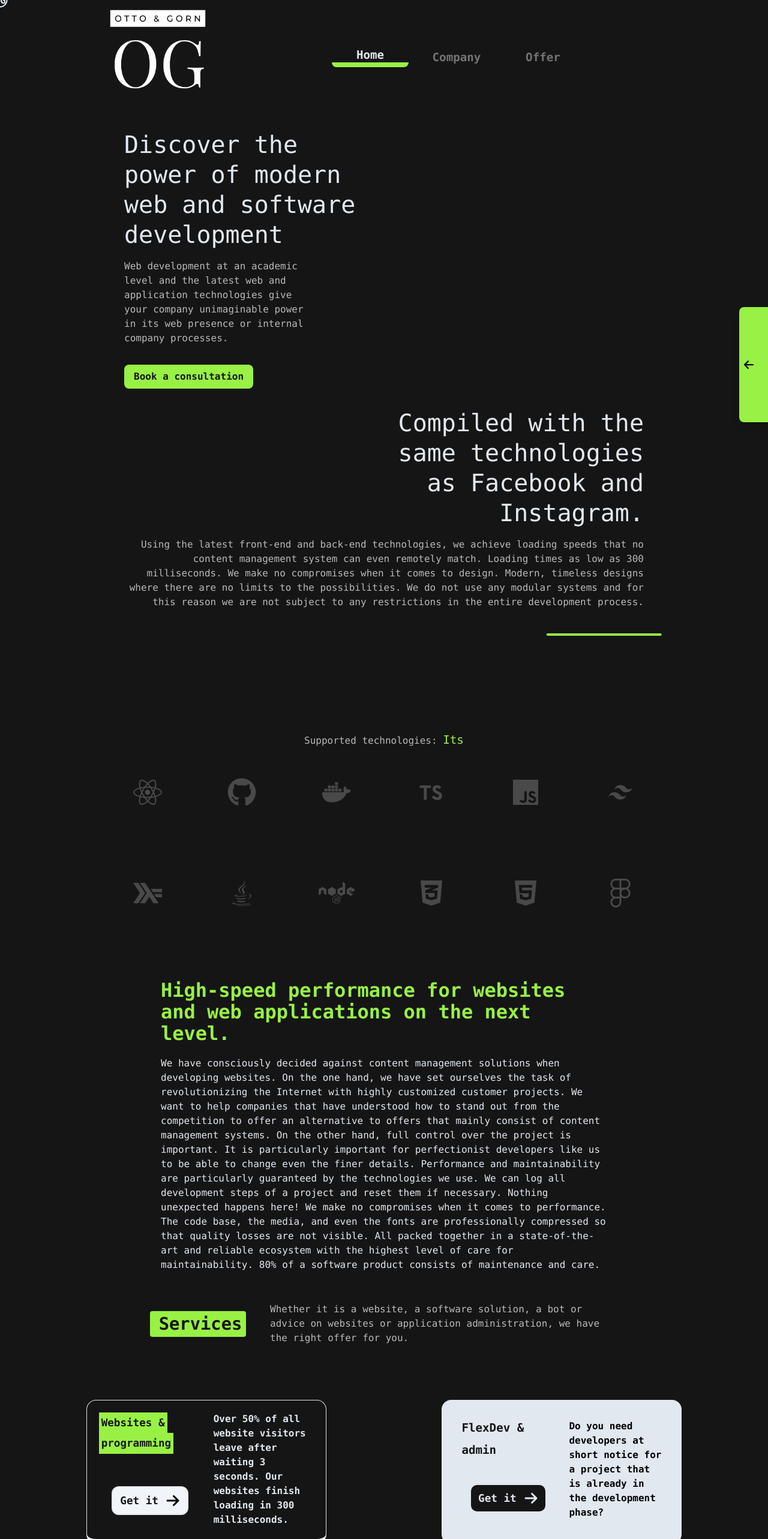
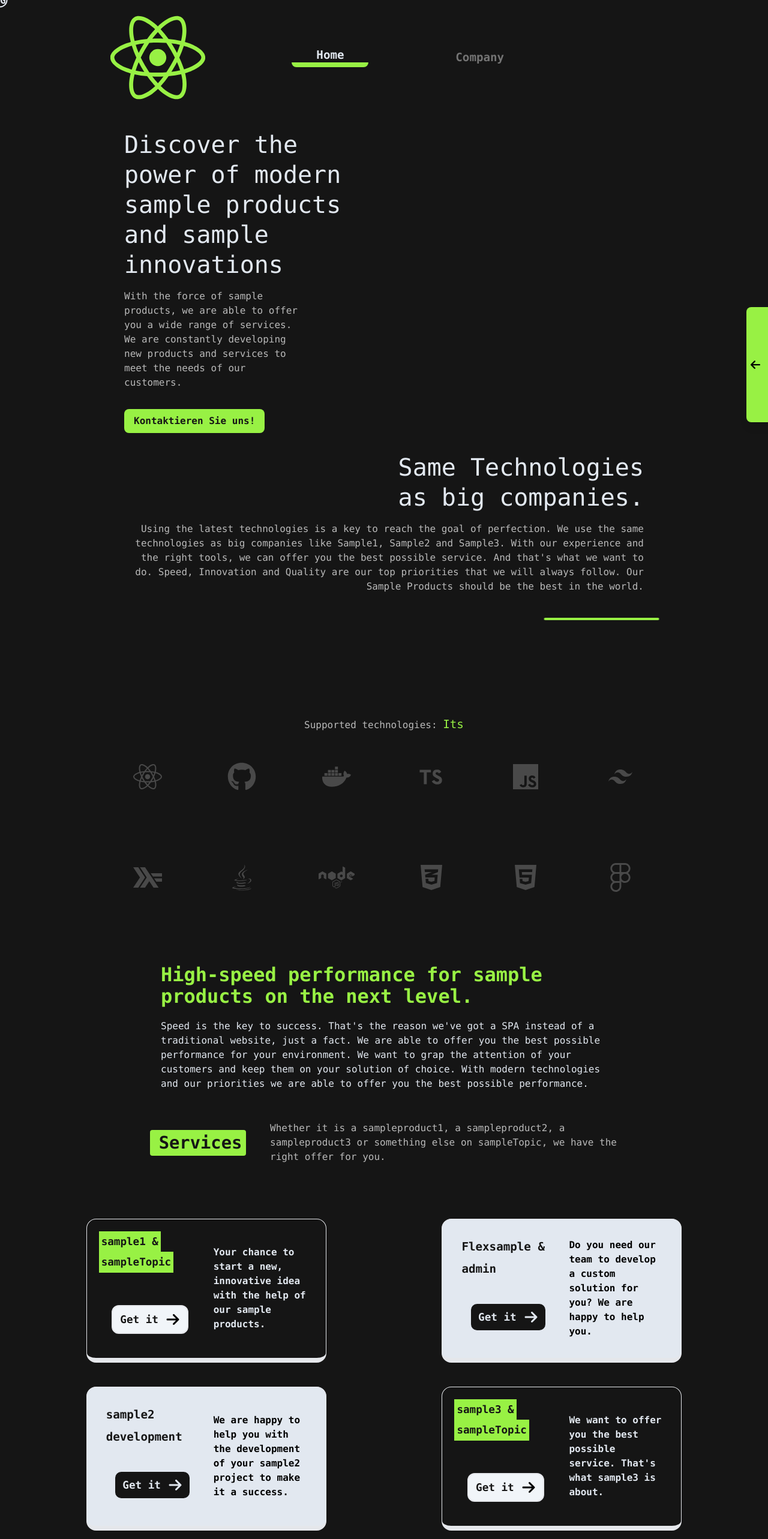
Before and after one commit to OGWebdesign/CompanyPage, a React (Vite) app: page / in a window 1280 px wide. Shown: the top 2566 px of the page at 60% size. Built offline with nearby package versions, Linux system fonts and the light colour scheme.

Commit message:
changed text

```diff
--- a/src/Pages/Home.tsx
+++ b/src/Pages/Home.tsx
@@ -1,6 +1,6 @@
 import { JSXElementConstructor, ReactElement, ReactNode, ReactPortal, useState } from "react";
 import Cursor from "../components/Cursor";
-import { ArrowIcon, CompanyIcon, DotsIcon, FacebookIcon, HouseIcon, InstagramIcon, MailIcon, OfferIcon, PinterestIcon } from "../components/Icons";
+import { ArrowIcon, CompanyIcon, DotsIcon, FacebookIcon, HouseIcon, InstagramIcon, MailIcon, OfferIcon, PinterestIcon, ReactIcon } from "../components/Icons";
 import { CompanySite } from "../components/CompanySite";
 import { ContactSite } from "../components/ContactSite";
 import { StartSite } from "../components/StartSite";
@@ -40,7 +40,7 @@ function App() {
   const stroke = visible ? "w-[20rem] opacity-100" : "w-0 opacity-0"
   const homeActive = indicatorNav == 1 ? "border-b-8 border-[#98f144] text-slate-200 " : "hover:border-b-8 hover:border-b-slate-200 text-[#747474]"
   const companyActive = indicatorNav == 2 ? "border-b-8 border-[#98f144] text-slate-200 " : "hover:border-b-8 hover:border-b-slate-200 text-[#747474]"
-  const offerActive = indicatorNav == 3 ? "border-b-8 border-[#98f144] text-slate-200 " : "hover:border-b-8 hover:border-b-slate-200 text-[#747474]"
+  //const offerActive = indicatorNav == 3 ? "border-b-8 border-[#98f144] text-slate-200 " : "hover:border-b-8 hover:border-b-slate-200 text-[#747474]"
 
 
   // ---------------------------   Button for order meeting for component TextAndButton for working with one Page technologie
@@ -54,7 +54,7 @@ function App() {
 
   const BlackCardbt1 = () =>
     <div className="w-full h-1/2 flex justify-center items-center">
-      <div onClick={() => setIndicatorNav(3)} className="w-[8rem] h-12 rounded-xl duration-300 group border-2 bg-slate-100 hover:bg-[#98f144] hover:border-[#e9e9e9]  flex justify-center items-center">
+      <div className="w-[8rem] h-12 rounded-xl duration-300 group border-2 bg-slate-100 hover:bg-[#98f144] hover:border-[#e9e9e9]  flex justify-center items-center">
         <p className="font-mono text-[1.1rem] font-semibold text-[#151515] group-hover:text-[#151515] mr-3 ">Get it</p>
         <ArrowIcon className="w-6 h-6 duration-300 tablet:group-hover:translate-x-14 desktop:group-hover:translate-x-12 mobile:group-hover:translate-x-10 group-hover:fill-slate-200  "></ArrowIcon>
       </div>
@@ -64,7 +64,7 @@ function App() {
 
   const WhiteCardbt1 = () =>
     <div className="w-full h-1/2 flex justify-center items-center">
-      <div onClick={() => setIndicatorNav(3)} className="w-[8rem] group h-12 rounded-xl border-2 border-slate-200 duration-300 group hover:border-[#151515] bg-[#151515] hover:bg-[#98f144] flex justify-center items-center">
+      <div className="w-[8rem] group h-12 rounded-xl border-2 border-slate-200 duration-300 group hover:border-[#151515] bg-[#151515] hover:bg-[#98f144] flex justify-center items-center">
         <p className="font-mono text-[1.1rem] font-semibold text-slate-200 group-hover:text-[#151515] mr-3 ">Get it</p>
         <ArrowIcon className="w-6 h-6 fill-slate-200 duration-300 tablet:group-hover:translate-x-14 desktop:group-hover:translate-x-12 mobile:group-hover:translate-x-10 group-hover:fill-black  "></ArrowIcon>
       </div>
@@ -130,14 +130,12 @@ function App() {
                 <div className="w-full flex justify-between duration-500">
 
                   {/* Navbar Logo Wrapper */}
-                  <div className="tablet:w-1/2 duration-500">
+                  <div className="tablet:w-1/3 duration-500">
                     {/* Navbar Logo Wrapper End*/}
 
 
                     {/* Navbar Logo */}
-                    <img
-                      className="mobile:w-28 mobile:h-28 tablet:w-36 mobile:m-4 mobile:scale-110 tablet:h-36 desktop:w-36 desktop:h-36 duration-500"
-                      src="logo.png" alt="logoGraphic" />
+                     <ReactIcon className="fill-[#98f144] mobile:w-28 mobile:h-28 tablet:w-36 mobile:m-4 mobile:scale-110 tablet:h-36 desktop:w-36 desktop:h-36 duration-500"/>
                   </div>
                   {/* Navbar Logo End*/}
 
@@ -155,8 +153,8 @@ function App() {
                     mobile:opacity-0 mobile:w-0 desktop:opacity-100 border-[#151515] hover:text-white hover:border-b-8 rounded-lg duration-300`} >Company</div>
 
                     {/* Navbar Item III */}
-                    <div onClick={() => setIndicatorNav(3)} className={`${offerActive} mobile:-z-10 cursor-none tablet:-z-10 desktop:z-0 flex justify-center items-center mobile:w-[0rem] tablet:w-[8rem] h-[2rem] mobile:mx-0.8 tablet:mx-2 font-mono tablet:font-semibold mobile:text-[0rem] tablet:text-[0rem] desktop:text-[1.2rem]
-                     mobile:opacity-0 desktop:opacity-100 border-[#151515] hover:text-white hover:border-b-8 rounded-lg duration-300`} >Offer</div>
+                    {/* <div onClick={() => setIndicatorNav(3)} className={`${offerActive} mobile:-z-10 cursor-none tablet:-z-10 desktop:z-0 flex justify-center items-center mobile:w-[0rem] tablet:w-[8rem] h-[2rem] mobile:mx-0.8 tablet:mx-2 font-mono tablet:font-semibold mobile:text-[0rem] tablet:text-[0rem] desktop:text-[1.2rem]
+                     mobile:opacity-0 desktop:opacity-100 border-[#151515] hover:text-white hover:border-b-8 rounded-lg duration-300`} >Offer</div> */}
 
                     {/* Burger Menu Button */}
                     <div onClick={() => setVisible(!visible)} className=" w-32 h-26 rounded-xl duration-300 mobile:opacity-100 tablet:opacity-100 desktop:opacity-0 flex flex-col justify-center items-center  ">
@@ -179,8 +177,8 @@ function App() {
                   <div className={`my-5 ${bordervisibility} text-[#747474] cursor-none w-[10rem] text-center  font-mono text-[1.2rem] hover:text-[#98f144] hover:animate-ownpulse border-[#151515] hover:border-[#98f144] rounded-lg overflow-hidden`}
                     onClick={() => { setIndicatorNav(2); setVisible(!visible); }}>Company</div>
                   {/* Scroll Bar Item III */}
-                  <div className={`my-5 ${bordervisibility}  text-[#747474] cursor-none w-[10rem] text-center font-mono text-[1.2rem] hover:text-[#98f144] hover:animate-ownpulse border-[#151515] hover:border-[#98f144] rounded-lg overflow-hidden`}
-                    onClick={() => { setIndicatorNav(3); setVisible(!visible); }}>Offer</div>
+                  {/* <div className={`my-5 ${bordervisibility}  text-[#747474] cursor-none w-[10rem] text-center font-mono text-[1.2rem] hover:text-[#98f144] hover:animate-ownpulse border-[#151515] hover:border-[#98f144] rounded-lg overflow-hidden`}
+                    onClick={() => { setIndicatorNav(3); setVisible(!visible); }}>Offer</div> */}
 
 
                   <div className="w-full h-5  flex justify-center text-[0.8rem] mt-10 items-center text-[#858585] overflow-hidden font-mono">
@@ -207,7 +205,7 @@ function App() {
               {/* get you component for linkship and add an onCLick event. Now you can render dynamicly with an indicator Number */}
               {
                 indicatorNav === 1 && (
-                  <StartSite TextAndButtonbt={orderMeetingbt("Book a consultation")} BlackCardButton={BlackCardbt1()} WhiteCardButton={WhiteCardbt1()}></StartSite>
+                  <StartSite TextAndButtonbt={orderMeetingbt("Kontaktieren Sie uns!")} BlackCardButton={BlackCardbt1()} WhiteCardButton={WhiteCardbt1()}></StartSite>
                 )
               }
               {
@@ -286,7 +284,7 @@ function App() {
             {/* Footer Nav Bar */}
           </div>
           <div className="w-full p-4 text-[#151515] bg-slate-200 flex font-mono font-semibold justify-center items-center">
-            <p>©2024 OG Webdesign</p>
+            <p>©2024 Mustermann AG</p>
           </div>
         </div>
         {/* Footer End */}
--- a/src/components/SideBar/index.tsx
+++ b/src/components/SideBar/index.tsx
@@ -35,12 +35,12 @@ export const SideBar = (props:SideBarProps) => {
     },[click])
 
     return(
-    <div className={`fixed z-20 w-[20rem] top-1/2 right-0 translate-y-[7rem] bg-[#98f144] text-[#151515] pr-4
+    <div className={`fixed z-20 w-[15rem] top-1/2 right-0 translate-y-[7rem] bg-[#98f144] text-[#151515] pr-4
         rounded-l-lg flex justify-start items-center shadow-lg hover:shadow-2xl duration-500
         ${height && activeStyle} ${!height && inactiveStyle} overflow-hidden `}>
 
         {/* Arrow */}
-        <div onClick={() => setClick(!click)} className={`w-full mr-[2rem] flex justify-center items-center transition-all ${click && activeStyleArrow}
+        <div onClick={() => setClick(!click)} className={`w-full flex mr-[1rem] justify-center items-center transition-all ${click && activeStyleArrow}
             ${!click && inactiveStyleArrow} `}>
         <LeftArrowIcon className={`bg-fill-[#151515] duration-500 w-[1rem] ${click && "-rotate-180"} ${!click && "rotate-0"}`} />
         </div>
@@ -53,7 +53,7 @@ export const SideBar = (props:SideBarProps) => {
         {/* ICONS */}
         {props.houseIcon}
         {props.companyIcon}
-        {props.offerIcon}
+        {/* {props.offerIcon} */}
         {props.mailIcon}
 
         </div>
--- a/src/components/StartSite/index.tsx
+++ b/src/components/StartSite/index.tsx
@@ -17,24 +17,24 @@ export const StartSite = (props: {
 }) => {
   return (
     <div className="animate-fadeIn">
-      <Heading headstyle="text-slate-200" heading="Discover the power of modern web and software development" />
+      <Heading headstyle="text-slate-200" heading="Discover the power of modern sample products and sample innovations" />
       <TextAndButton children={props.TextAndButtonbt}
 
-        text="Web development at an academic level and the latest web and application technologies give your company unimaginable power in its web presence or internal company processes."
+        text="With the force of sample products, we are able to offer you a wide range of services. We are constantly developing new products and services to meet the needs of our customers."
         reference="/contact"
       />
-      <ParagraphOG classnamehead="text-slate-200" head="Compiled with the same technologies as Facebook and Instagram. "
-        text="Using the latest front-end and back-end technologies, we achieve loading speeds that no content management system can even remotely match.
-                Loading times as low as 300 milliseconds.
-                We make no compromises when it comes to design. Modern, timeless designs where there are no limits to the possibilities.
-                We do not use any modular systems and for this reason we are not subject to any restrictions in the entire development process."
+      <ParagraphOG classnamehead="text-slate-200" head="Same Technologies as big companies. "
+        text="Using the latest technologies is a key to reach the goal of perfection. We use the same technologies as big companies like Sample1, Sample2 and Sample3.
+        With our experience and the right tools, we can offer you the best possible service. And that's what we want to do. Speed, Innovation and Quality are our top priorities that
+        we will always follow. Our Sample Products should be the best in the world."
         animation={true} classname="text-right justify-end"></ParagraphOG>
       <TechStripe />
       <TextComponent
-      headline="High-speed performance for websites and web applications on the next level."
-      text="We have consciously decided against content management solutions when developing websites. On the one hand, we have set ourselves the task of revolutionizing the Internet with highly customized customer projects. We want to help companies that have understood how to stand out from the competition to offer an alternative to offers that mainly consist of content management systems. On the other hand, full control over the project is important. It is particularly important for perfectionist developers like us to be able to change even the finer details. Performance and maintainability are particularly guaranteed by the technologies we use. We can log all development steps of a project and reset them if necessary. Nothing unexpected happens here! We make no compromises when it comes to performance. The code base, the media, and even the fonts are professionally compressed so that quality losses are not visible. All packed together in a state-of-the-art and reliable ecosystem with the highest level of care for maintainability. 80% of a software product consists of maintenance and care."
+      headline="High-speed performance for sample products on the next level."
+      text="Speed is the key to success. That's the reason we've got a SPA instead of a traditional website, just a fact. We are able to offer you the best possible performance for your environment.
+      We want to grap the attention of your customers and keep them on your solution of choice. With modern technologies and our priorities we are able to offer you the best possible performance."
       ></TextComponent>
-      <Allert head="Services" text="Whether it is a website, a software solution, a bot or advice on websites or application administration, we have the right offer for you." />
+      <Allert head="Services" text="Whether it is a sampleproduct1, a sampleproduct2, a sampleproduct3 or something else on sampleTopic, we have the right offer for you." />
 
       {/* WrapperLayout */}
       <div className="w-full flex justify-center items-center">
@@ -44,30 +44,30 @@ export const StartSite = (props: {
           <CardBlack
             children={props.BlackCardButton}
             classname="tablet:-translate-x-28"
-            text1="Websites & "
-            text2="programming"
-            description="Over 50% of all website visitors leave after waiting 3 seconds. Our websites finish loading in 300 milliseconds."
+            text1="sample1 & "
+            text2="sampleTopic"
+            description="Your chance to start a new, innovative idea with the help of our sample products. "
           />
           <CardWhite
             children={props.WhiteCardButton}
             classname="tablet:translate-x-28"
-            text1="FlexDev &"
+            text1="Flexsample &"
             text2="admin"
-            description="Do you need developers at short notice for a project that is already in the development phase?"
+            description="Do you need our team to develop a custom solution for you? We are happy to help you."
           />
           <CardWhite
             children={props.WhiteCardButton}
             classname="tablet:-translate-x-28"
-            text1="Application"
+            text1="sample2"
             text2="development"
-            description="Customized app solutions for your company where you determine what your program must do."
+            description="We are happy to help you with the development of your sample2 project to make it a success."
           />
           <CardBlack
             children={props.BlackCardButton}
             classname="tablet:translate-x-28"
-            text1="Artificial"
-            text2="intelligence"
-            description="Implementation of powerfull AI api's for you website or application for a extremly efficient workflow."
+            text1="sample3 &"
+            text2="sampleTopic"
+            description="We want to offer you the best possible service. That's what sample3 is about."
           />
         </div>
       </div>
```
Also changed, not shown: src/components/CompanySite/index.tsx (+28 -33 lines), src/components/EmployeeCard/index.tsx (+12 -13 lines), src/components/Icons/index.tsx (+9 -0 lines), public/mustermann.jpeg (added).
